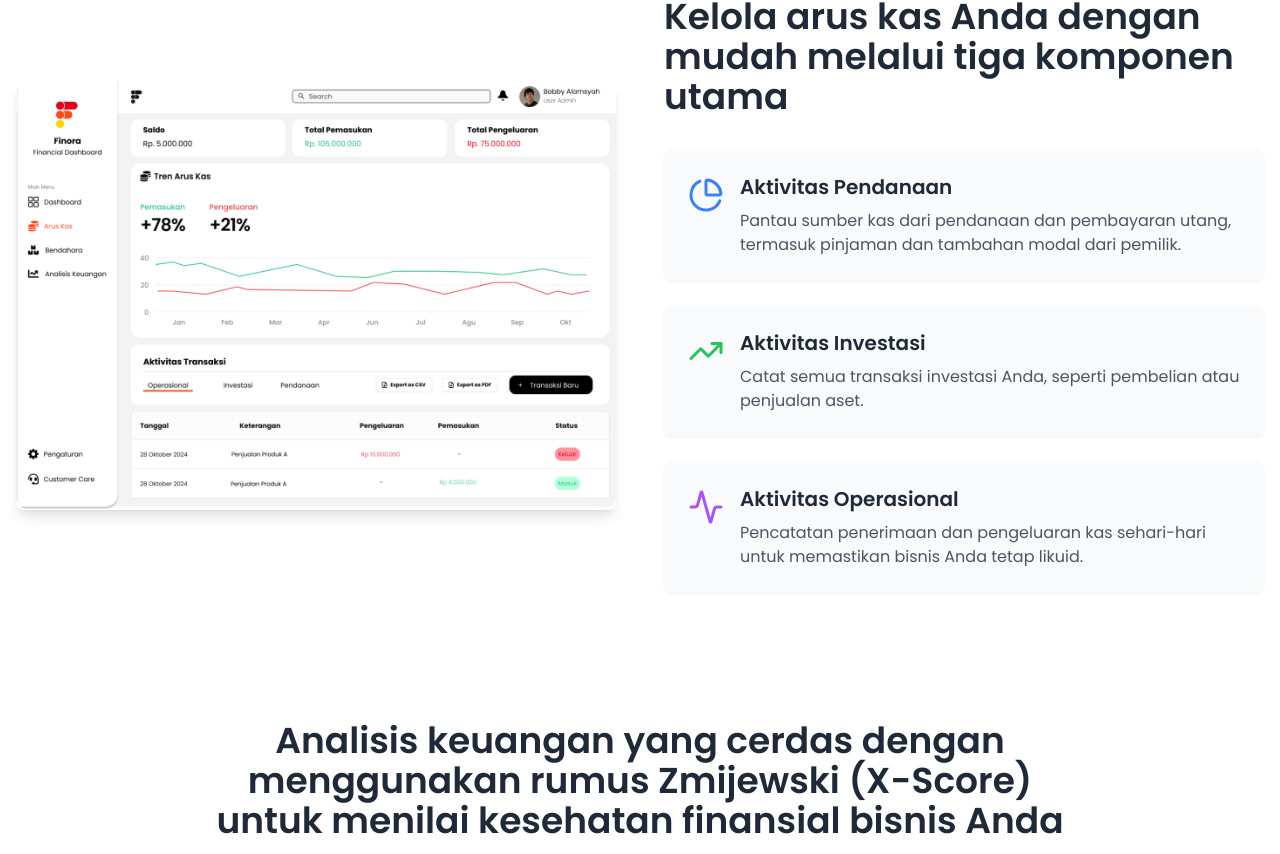
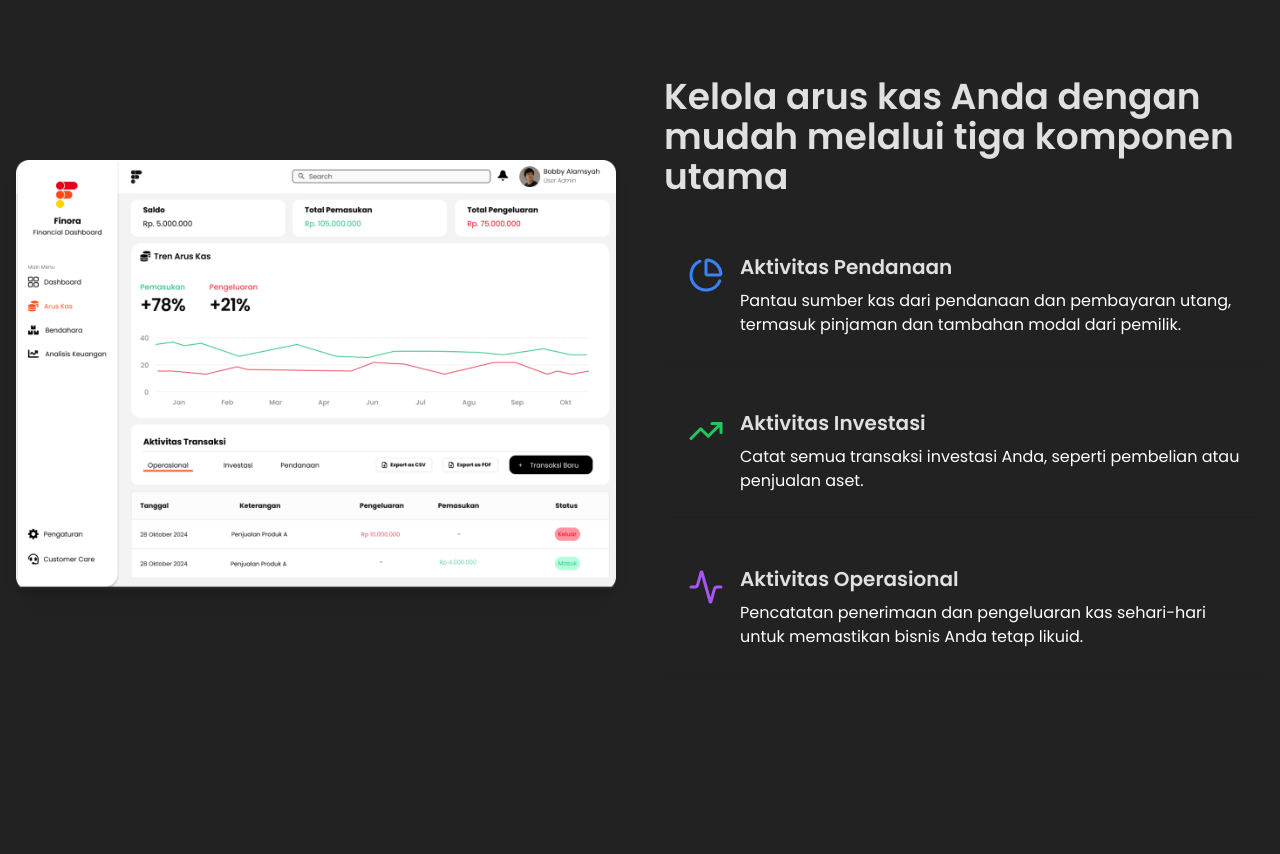
Before and after one commit to ralvyathaya/FinoraWebsite, a React (Vite) app: page /app in a window 1280 px wide. Shown: the part 3886-4740 px from the top of the page. Built offline with nearby package versions, Linux system fonts and the light colour scheme.

Commit message:
minor changes

```diff
--- a/src/pages/finoraApp/components/ArusKas.jsx
+++ b/src/pages/finoraApp/components/ArusKas.jsx
@@ -1,6 +1,7 @@
 
 import { Activity, PieChart, TrendingUp } from 'lucide-react';
 import ArusKasImg from "../../../assets/images/operasional.png";
+import Section from '../../../components/Section';
 
 const CashFlowFeatureSection = () => {
   const featureCards = [
@@ -22,6 +23,7 @@ const CashFlowFeatureSection = () => {
   ];
 
   return (
+    <Section className="py-16 bg-[#222] text-white">
     <div className="container mx-auto px-4 py-16">
       <div className="flex flex-col md:flex-row items-center gap-12">
         {/* Image Section */}
@@ -36,7 +38,7 @@ const CashFlowFeatureSection = () => {
         {/* Content Section */}
         <div className="w-full md:w-1/2">
           {/* Heading */}
-          <h2 className="text-3xl md:text-4xl font-bold text-gray-800 mb-8 leading-tight">
+          <h2 className="text-3xl md:text-4xl font-bold text-n-3 mb-8 leading-tight">
             Kelola arus kas Anda dengan mudah melalui tiga komponen utama
           </h2>
 
@@ -45,16 +47,16 @@ const CashFlowFeatureSection = () => {
             {featureCards.map((card, index) => (
               <div
                 key={index}
-                className="flex items-start p-6 bg-gray-50 rounded-lg shadow-sm hover:shadow-md transition-shadow duration-300"
+                className="flex items-start p-6 rounded-lg shadow-sm hover:shadow-md transition-shadow duration-300"
               >
                 <div className="mr-4 mt-1">
                   {card.icon}
                 </div>
                 <div>
-                  <h3 className="text-xl font-bold mb-2 text-gray-800">
+                  <h3 className="text-xl font-bold mb-2 text-n-3">
                     {card.title}
                   </h3>
-                  <p className="text-gray-600">
+                  <p className="text-white">
                     {card.description}
                   </p>
                 </div>
@@ -64,6 +66,7 @@ const CashFlowFeatureSection = () => {
         </div>
       </div>
     </div>
+    </Section>
   );
 };
 
--- a/src/pages/finoraApp/components/Xscore.jsx
+++ b/src/pages/finoraApp/components/Xscore.jsx
@@ -1,16 +1,18 @@
 import KalkulatorXScore from "../../../assets/images/analisisKeuangan.png";
+import Section from '../../../components/Section';
 
 const ZmijewskiAnalysisSection = () => {
   return (
+    <Section className="py-16 bg-[#222] text-white">
     <div className="container mx-auto px-4 py-16 text-center">
       <div className="max-w-4xl mx-auto">
         {/* Main Heading */}
-        <h2 className="text-3xl md:text-4xl font-bold text-gray-800 mb-6 leading-tight">
+        <h2 className="text-3xl md:text-4xl font-bold text-n-3 mb-6 leading-tight">
           Analisis keuangan yang cerdas dengan menggunakan rumus Zmijewski (X-Score) untuk menilai kesehatan finansial bisnis Anda
         </h2>
 
         {/* Subtext */}
-        <p className="text-lg md:text-xl text-gray-600 mb-12 max-w-3xl mx-auto">
+        <p className="text-lg md:text-xl text-white mb-12 max-w-3xl mx-auto">
           Output analisis akan disertai rekomendasi strategis untuk meningkatkan kesehatan finansial, baik untuk bisnis yang berisiko maupun yang sehat.
         </p>
 
@@ -24,6 +26,7 @@ const ZmijewskiAnalysisSection = () => {
         </div>
       </div>
     </div>
+    </Section>
   );
 };
 
```
